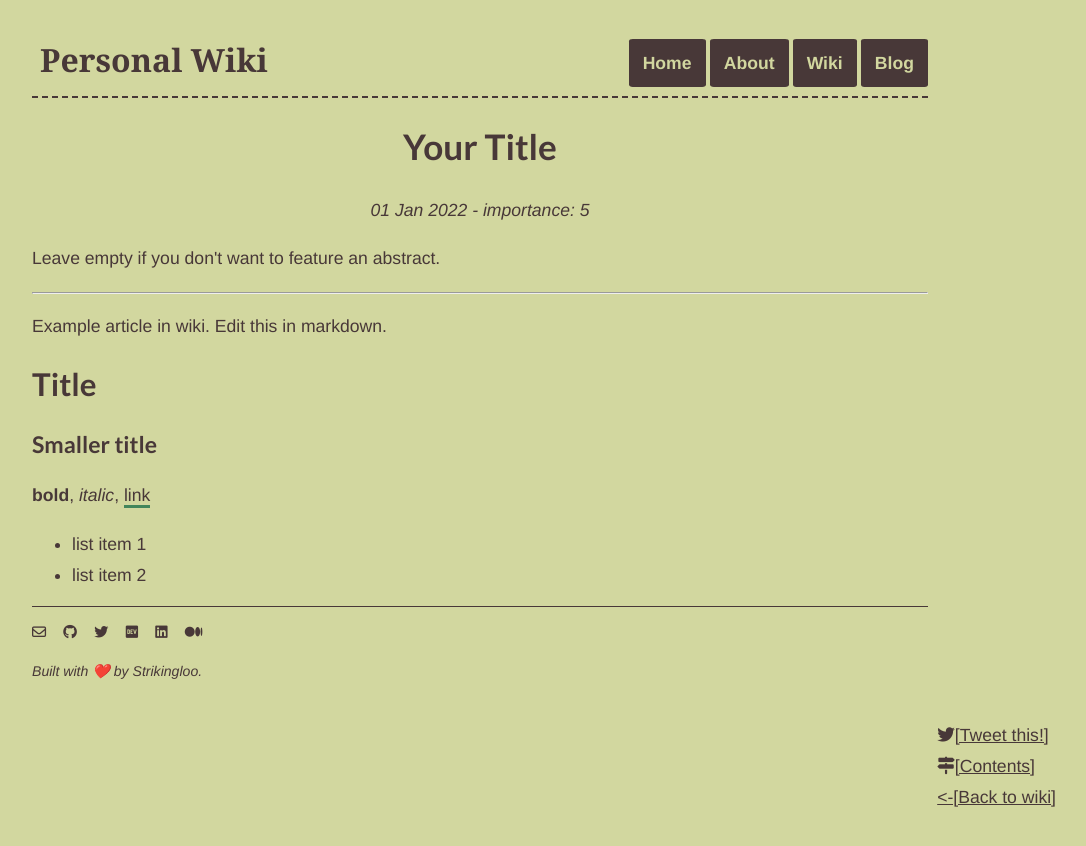
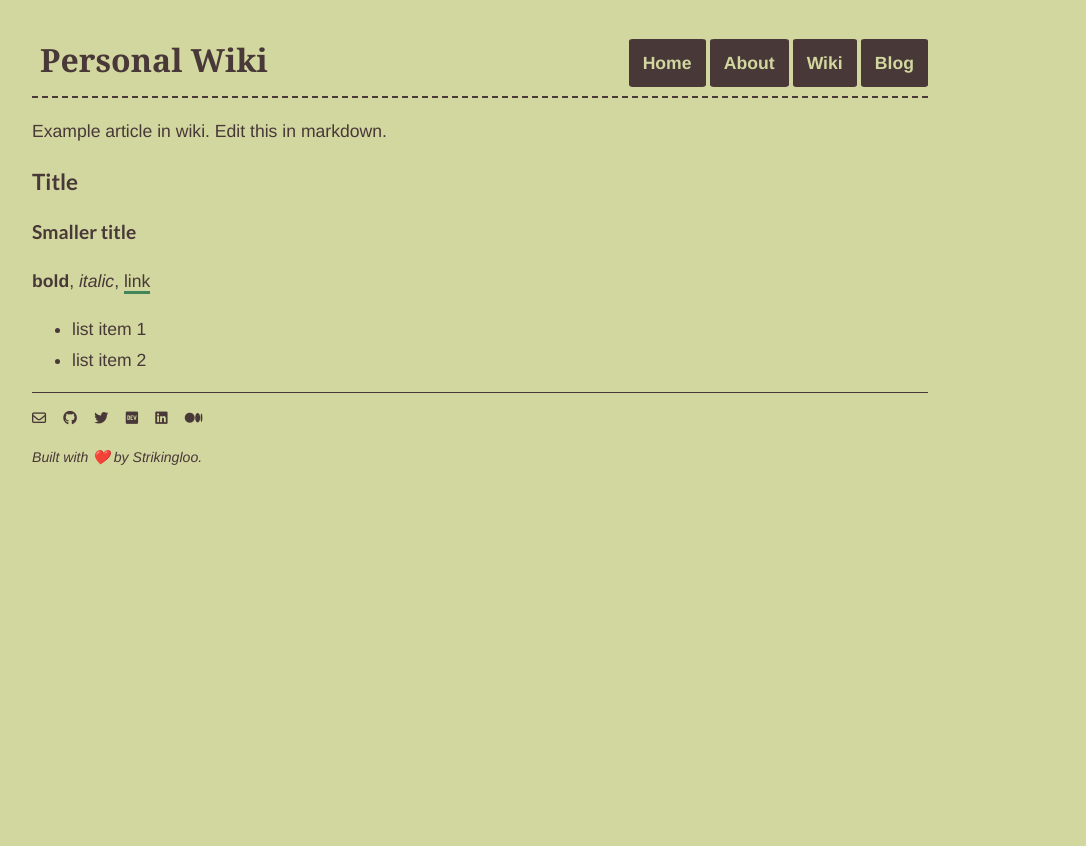
Before and after one commit to raywang66/pytorch-transformer-notes, a Jekyll site: the page built from wiki/example-article.md, in a window 1280 px wide. Shown: the top 846 px of the page, without its empty margins (160-1246 px from the left). Built offline with Jekyll 4.4.1, drawn with Linux system fonts in a browser that asks for light colours; nearby versions of some CDN libraries; our own code applies the rules of GitHub Pages for plain Markdown files.

```diff
--- a/_config.yml
+++ b/_config.yml
@@ -1,21 +1,12 @@
-name: Personal Wiki Setup
-baseurl: "/pytorch-transformer-notes"  # Add this line
+name: PyTorch Transformer Notes
+baseurl: "/pytorch-transformer-notes"
+url: "https://raywang66.github.io"
 permalink: /:title
 
 markdown: kramdown
-kramdown:
-  input: GFM
-  auto_ids: true
+highlighter: rouge
 
-defaults:
-  -
-    scope:
-      path: ""
-    values:
-      twitter_username: "your username"
-      ga_id: "Your google analytics id"
-    scope:
-      path: "wiki/" # an empty string here means all files in the project
-    values:
-      importance: 5
-      layout: post
+plugins:
+  - jekyll-feed
+  - jekyll-sitemap
+  - jekyll-seo-tag
--- a/_layouts/default.html
+++ b/_layouts/default.html
@@ -10,7 +10,7 @@
 			  <meta name="description" content="{% if page.description %}{{ page.description | strip | strip_newlines | truncate: 160 }}{% else %}{{ page.title }}{% endif %}">
   			<meta property="og:site_name" content="{{ page.title }}">
 
-			<link rel="stylesheet" type="text/css" href="/css/main.css">
+			<link rel="stylesheet" type="text/css" href="{{ site.baseurl }}/css/main.css">
         	<!-- Global site tag (gtag.js) - Google Analytics -->
 			<script async src="https://www.googletagmanager.com/gtag/js?id={{ page.ga_id }}"></script>
 
```
